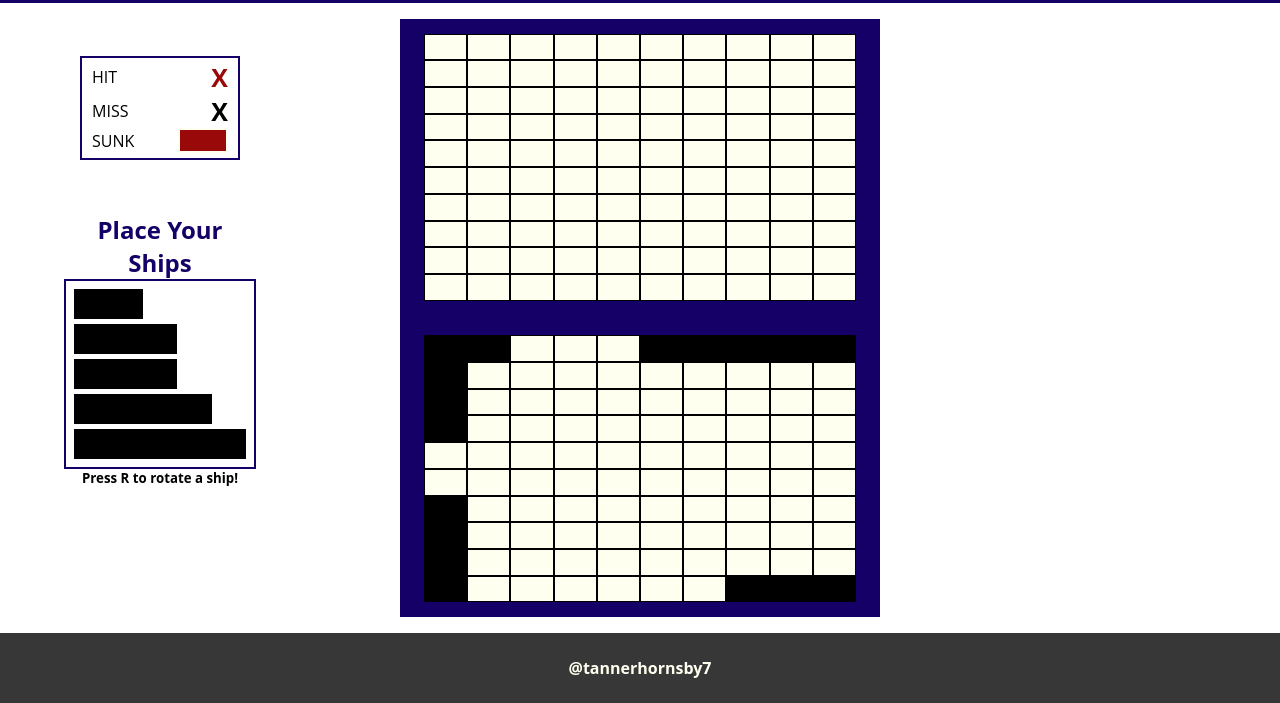
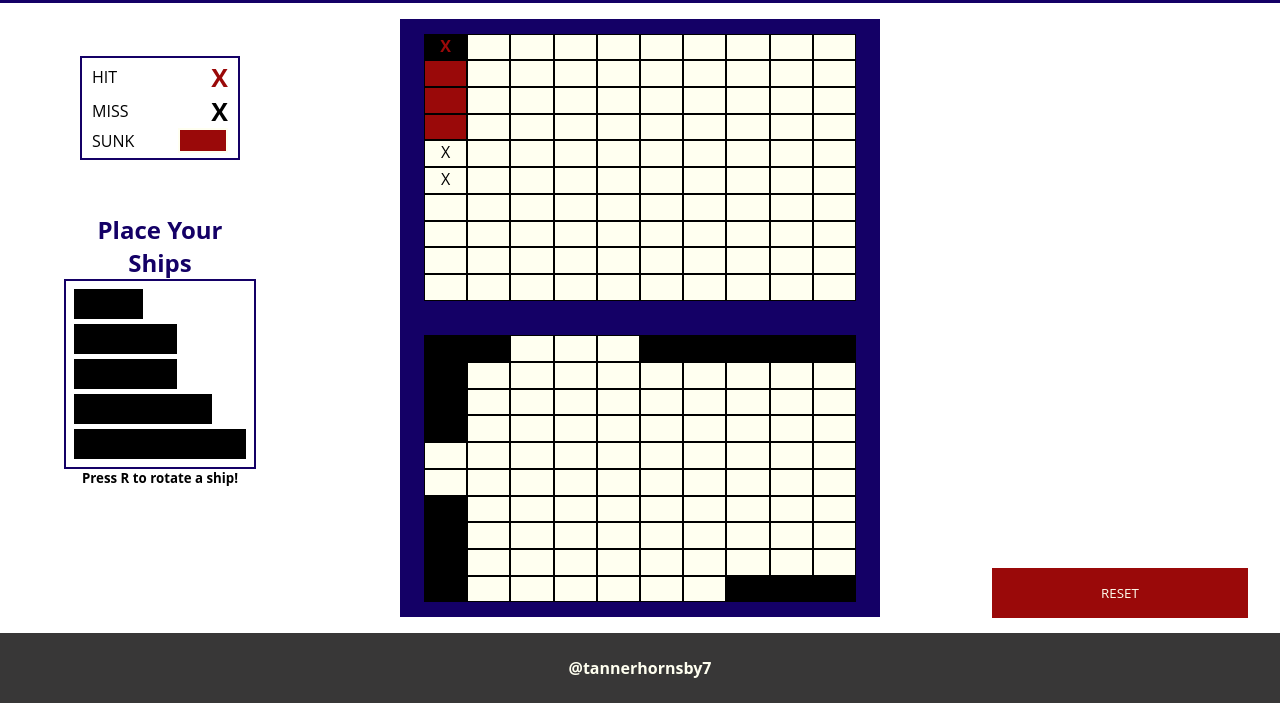
Before and after one commit to TannerHornsby7/battleship, a website built with webpack: page dist/index.html in a window 1280 px wide. Shown: the part 97-800 px from the top of the page. Built offline with nearby package versions, Linux system fonts and the light colour scheme; a web font is replaced by a local one.

```diff
--- a/src/game.js
+++ b/src/game.js
@@ -15,6 +15,14 @@
     player.aiboard.placeShip(Ship(3), [9,9], 2); // bottom right facing left
     player.aiboard.placeShip(Ship(4), [9,0], 3); // bottom left facing up
     player.aiboard.placeShip(Ship(5), [0,9], 2); // top right facing left
+    player.aiboard.recieveAttack([0,0]);
+    player.aiboard.recieveAttack([1,0]);
+    player.aiboard.recieveAttack([2,0]);
+    player.aiboard.recieveAttack([3,0]);
+    player.aiboard.recieveAttack([4,0]);
+    player.aiboard.recieveAttack([5,0]);
+
+
 
     // const enemy_cells = document.querySelectorAll('.ecell');
     // enemy_cells.forEach((cell) => {
--- a/src/render.js
+++ b/src/render.js
@@ -27,6 +27,11 @@
 
     // -reset/win section
     const reset_sect = document.createElement('div');
+    reset_sect.classList.add('reset');
+    const reset = document.createElement('button');
+    reset.textContent = 'RESET';
+    reset.classList.add('resetbtn');
+    reset_sect.appendChild(reset);
 
     // appending each section to body
     b.appendChild(info_sect);
--- a/src/style.scss
+++ b/src/style.scss
@@ -60,6 +60,9 @@
   .info {
     display: grid;
     grid-template-rows: 1fr 2fr;
+    .boat {
+      cursor: pointer;
+    }
     .key{
       align-self: center;
       justify-self: center;
@@ -180,4 +183,24 @@
       font-weight: bolder;
     }
   }
+
+  .reset {
+    display: flex;
+    justify-content: center;
+    align-items: flex-end;
+    button {
+      margin-bottom: 15px;
+      justify-self: flex-end;
+      height: 50px;
+      width: 80%;
+      background-color: rgb(154, 9, 9);
+      color: $lightcolor;
+      &:hover{
+        cursor: pointer;
+        background-color: $lightcolor;
+        border: 2px solid rgb(154, 9, 9);
+        color: $darkcolor;
+      }
+    }
+  }
 }
--- a/webpack.config.js
+++ b/webpack.config.js
@@ -1,6 +1,5 @@
 const path = require('path');
 const HtmlWebpackPlugin = require('html-webpack-plugin');
-const { truncate } = require('fs');
 
 module.exports = {
     mode: 'development',
@@ -12,7 +11,7 @@
     devtool: 'inline-source-map',
     plugins: [
         new HtmlWebpackPlugin({
-          title: 'Development',
+          title: '🛥️ Battleship',
         }),
       ],
     output: {
```
Also changed, not shown: dist/game.bundle.js, dist/index.html, dist/render.bundle.js.
